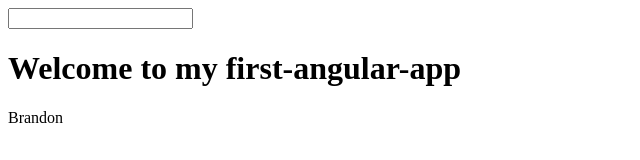
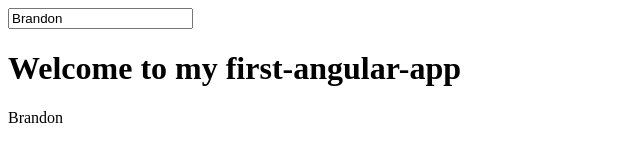
Before and after one commit to BrandonGrayson/First-Angular-App, an Angular app: page / in a window 1280 px wide. Shown: the top 160 px of the page, without its empty margins (0-640 px from the left). Built offline with nearby package versions, Linux system fonts and the light colour scheme.

Commit message:
added ngModel name variable to input

```diff
--- a/src/app/app.component.html
+++ b/src/app/app.component.html
@@ -7,7 +7,7 @@
 <!-- * * * * * * * to get started with your project! * * * * * * * * -->
 <!-- * * * * * * * * * * * * * * * * * * * * * * * * * * * * * * * -->
 
-<input type="text" />
+<input type="text" [(ngModel)]='name' />
 
 <h1>Welcome to my {{ title }}</h1>
 
--- a/src/app/app.module.ts
+++ b/src/app/app.module.ts
@@ -1,5 +1,6 @@
 import { NgModule } from '@angular/core';
 import { BrowserModule } from '@angular/platform-browser';
+import { FormsModule } from "@angular/forms"
 
 import { AppComponent } from './app.component';
 
@@ -8,7 +9,8 @@
     AppComponent
   ],
   imports: [
-    BrowserModule
+    BrowserModule,
+    FormsModule
   ],
   providers: [],
   bootstrap: [AppComponent]
```
